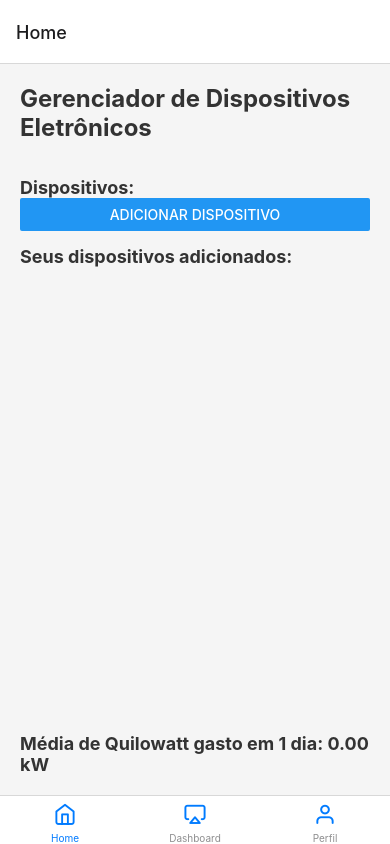
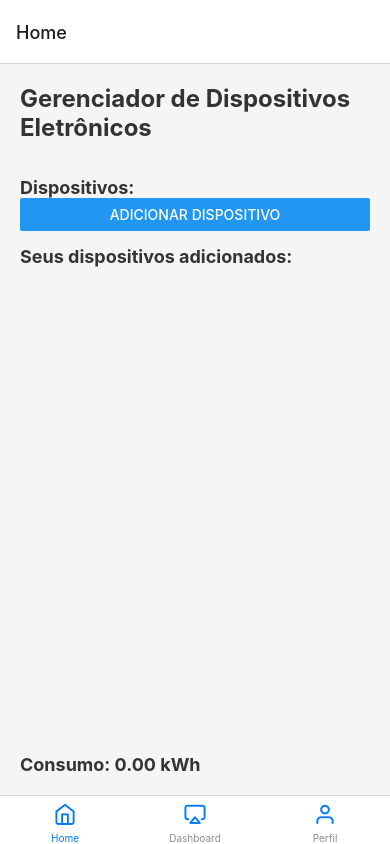
Before and after one commit to Ed1Abreu/EcoWatt, a React Native app: screen / in a window 390 px wide. Built offline with nearby package versions, Linux system fonts and the light colour scheme.

Commit message:
Convertendo para kWh

```diff
--- a/src/screens/home.js
+++ b/src/screens/home.js
@@ -112,7 +112,7 @@ export function Home() {
             <Text style={styles.userDevice}>{item.quantity} x {item.name} - {(item.quantity * item.power).toFixed(2)} kW</Text>
             )}
         />
-        <Text style={styles.totalPower}>Média de Quilowatt gasto em 1 dia: {totalPower.toFixed(2)} kW</Text>
+        <Text style={styles.totalPower}>Consumo: {(totalPower*24).toFixed(2)} kWh</Text>
     </View>
   );
 }
```
